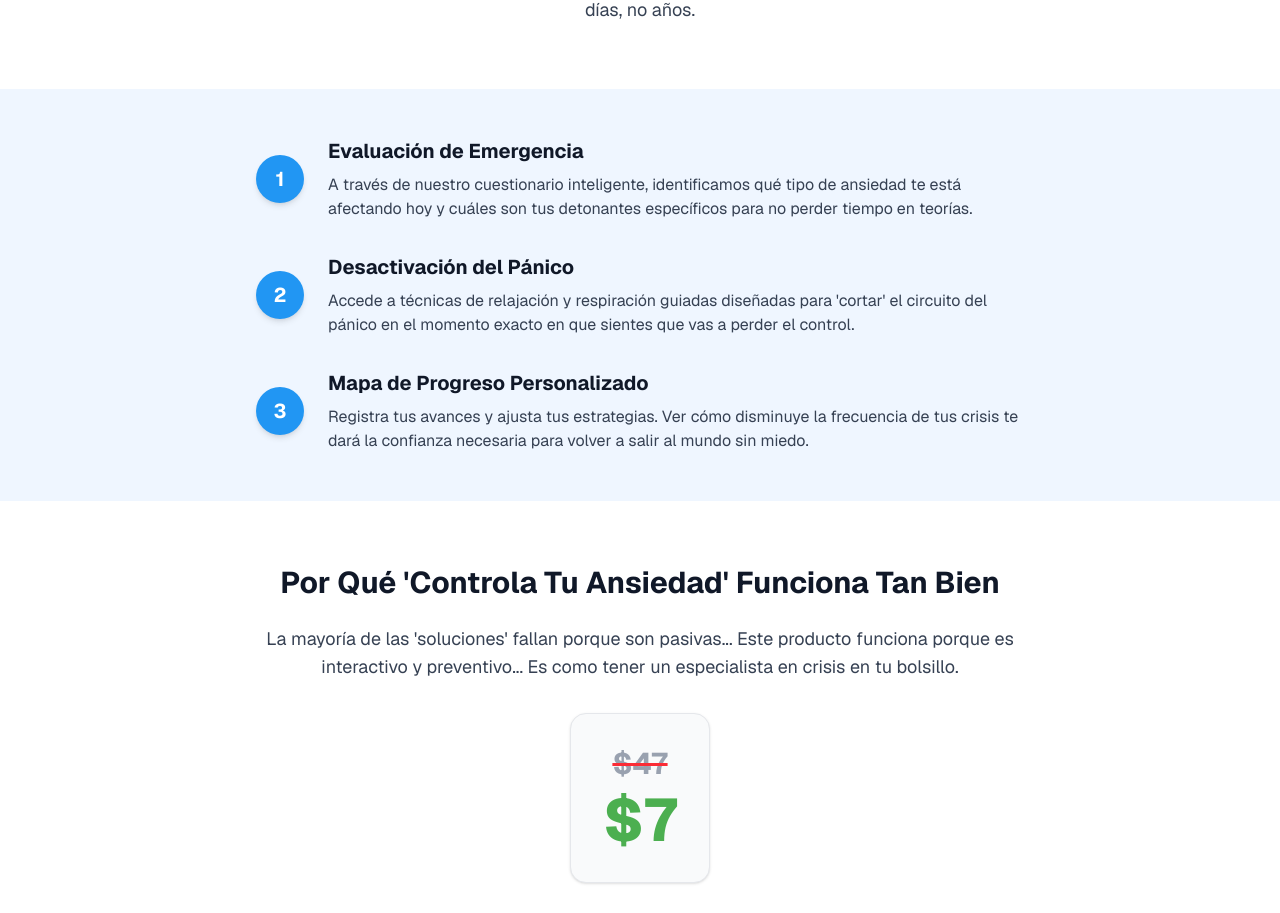
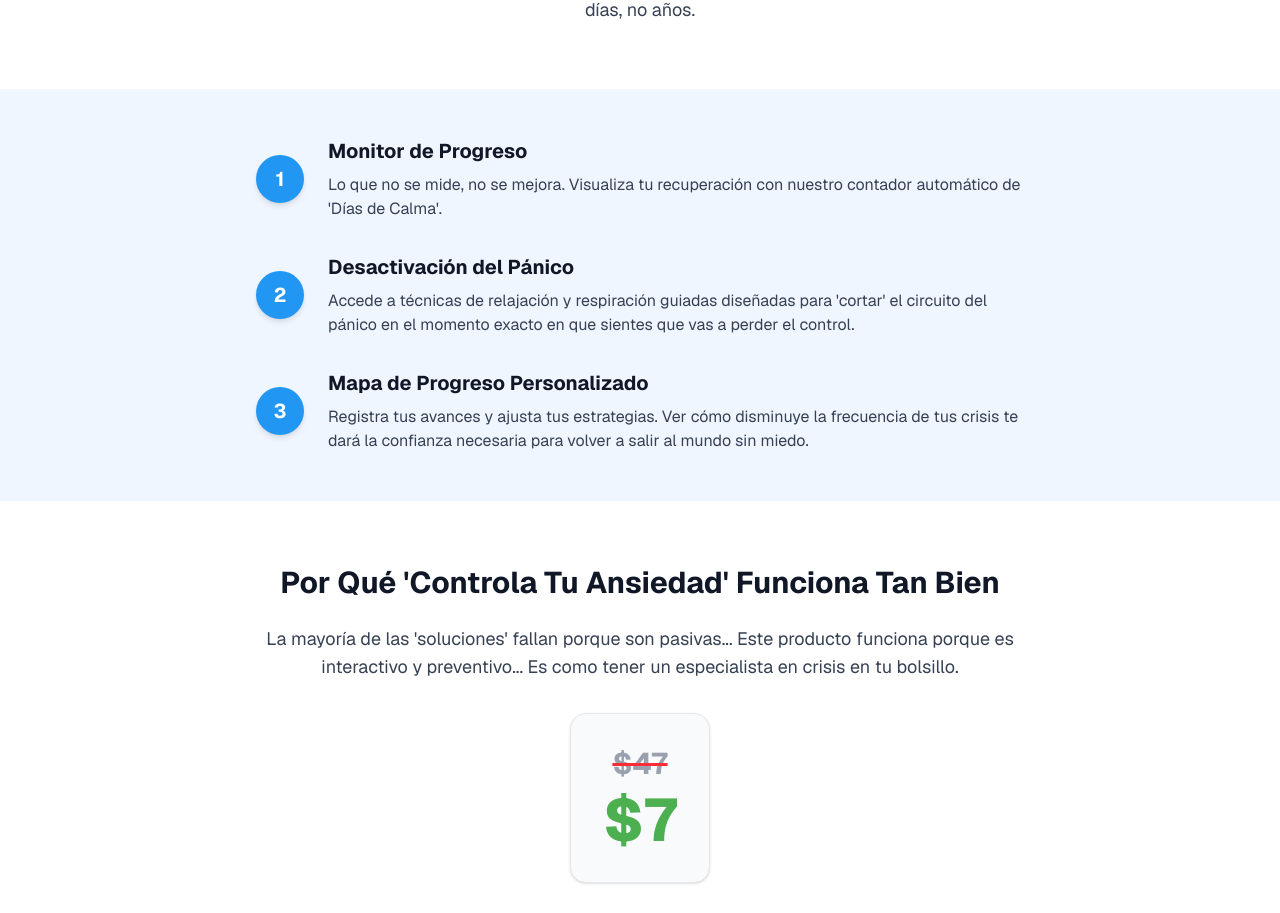
Before and after one commit to DeiverRios/controla-tu-ansiedad, a Next.js app: page / in a window 1280 px wide. Shown: the part 1633-2546 px from the top of the page. Built offline with nearby package versions, Linux system fonts and the light colour scheme.

Commit message:
Actualizando texto monitor

```diff
--- a/app/page.tsx
+++ b/app/page.tsx
@@ -71,8 +71,8 @@ export default function LandingPage() {
             <div className="flex flex-col md:flex-row gap-6 items-start md:items-center">
               <div className="bg-[#2196F3] text-white w-12 h-12 rounded-full flex items-center justify-center text-xl font-bold flex-shrink-0 shadow-md">1</div>
               <div>
-                <h4 className="text-xl font-bold text-gray-900 mb-2">Evaluación de Emergencia</h4>
-                <p className="text-gray-700">A través de nuestro cuestionario inteligente, identificamos qué tipo de ansiedad te está afectando hoy y cuáles son tus detonantes específicos para no perder tiempo en teorías.</p>
+                <h4 className="text-xl font-bold text-gray-900 mb-2">Monitor de Progreso</h4>
+                <p className="text-gray-700">Lo que no se mide, no se mejora. Visualiza tu recuperación con nuestro contador automático de 'Días de Calma'.</p>
               </div>
             </div>
             <div className="flex flex-col md:flex-row gap-6 items-start md:items-center">
```
